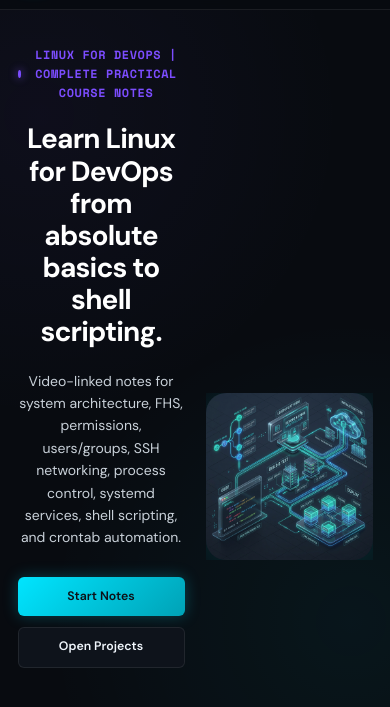
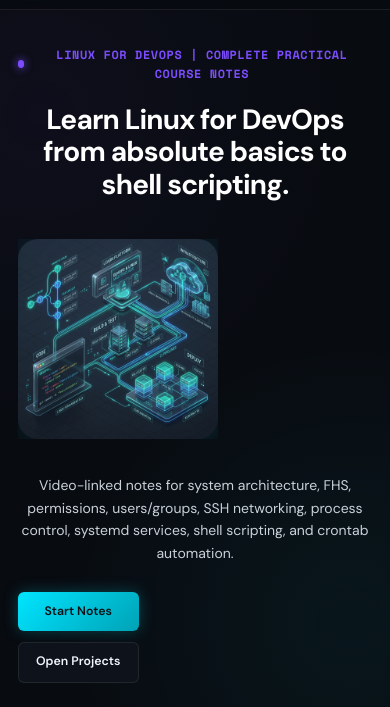
Before and after one commit to PriyanshuKSharma/Linux-Practicals, a plain HTML site: page index.html in a window 390 px wide. Shown: the part 54-761 px from the top of the page. Drawn offline with nearby package versions, Linux system fonts and the light colour scheme.

Commit message:
refactor: update hero and cheat sheet layout to flexbox and wrap ASCII diagram in a stylized code card

```diff
--- a/assets/css/site.css
+++ b/assets/css/site.css
@@ -203,16 +203,13 @@
 }
 
 .hero-copy {
-  display: grid;
-  grid-template-columns: 1.2fr 0.8fr;
-  column-gap: clamp(1.5rem, 4vw, 4rem);
-  row-gap: 1.5rem;
-  align-items: center;
+  display: flex;
+  flex-direction: column;
+  gap: 1.5rem;
+  align-items: flex-start;
 }
 
 .eyebrow {
-  grid-column: 1;
-  grid-row: 1;
   font-family: var(--font-mono);
   font-size: 0.85rem;
   font-weight: bold;
@@ -234,24 +231,18 @@
 }
 
 .hero h1 {
-  grid-column: 1;
-  grid-row: 2;
   font-size: clamp(1.6rem, 4vw, 3rem);
   line-height: 1.15;
   color: #ffffff;
 }
 
 .hero-sub {
-  grid-column: 1;
-  grid-row: 3;
   font-size: 1.1rem;
   color: var(--text-secondary);
   max-width: 580px;
 }
 
 .hero-actions {
-  grid-column: 1;
-  grid-row: 4;
   display: flex;
   gap: 1rem;
   margin-top: 0.5rem;
@@ -288,13 +279,12 @@
 }
 
 .hero-stats {
-  grid-column: 1;
-  grid-row: 5;
   display: flex;
   gap: 3rem;
   margin-top: 1.5rem;
   padding-top: 2rem;
   border-top: 1px solid var(--border-color);
+  width: 100%;
 }
 .hero-stats div {
   display: flex;
@@ -315,13 +305,12 @@
 }
 
 .hero-illustration {
-  grid-column: 2;
-  grid-row: 1 / span 5;
-  display: flex;
-  justify-content: center;
-  align-items: center;
-  align-self: center;
-  min-width: 0;
+  display: flex;
+  justify-content: flex-start; /* Left on big screens */
+  align-items: center;
+  max-width: 600px;
+  width: 100%;
+  margin: 1rem 0;
   overflow: hidden;
 }
 .hero-illustration img {
@@ -589,10 +578,11 @@
 .note-view-container {
   display: flex;
   flex-direction: column;
+  align-items: center; /* Center content horizontally on large screens */
   max-width: 100%;
   width: 100%;
   margin: 0 auto;
-  padding: 1.5rem clamp(1rem, 5%, 5%) 3rem;
+  padding: 1.5rem clamp(1rem, 5%, 5%);
   gap: 2rem;
   box-sizing: border-box;
 }
@@ -625,7 +615,17 @@
 }
 .nav-panel a:hover { color: var(--text-primary); }
 
-.cheat-sheet-layout { display: block; }
+.cheat-sheet-layout {
+  display: flex;
+  flex-direction: column;
+  align-items: center;
+  max-width: 900px;
+  margin: 0 auto;
+  padding: 1.5rem clamp(1rem, 5%, 5%);
+}
+.cheat-sheet-layout > * {
+  width: 100%;
+}
 .nav-panel { max-width: 100%; }
 
 /* Sidebar toggle & list */
@@ -635,6 +635,8 @@
   border-bottom: 1px solid var(--border-color);
   padding-bottom: 0.5rem;
   margin-bottom: 1rem;
+  width: 100%;
+  max-width: 900px;
 }
 .note-sidebar-toggle {
   display: flex;
@@ -938,20 +940,9 @@
   .hero {
     padding: 2rem 1rem;
   }
-  .hero-copy {
-    grid-template-columns: 1fr;
-    column-gap: 0;
-  }
-  .eyebrow, .hero h1, .hero-sub, .hero-actions, .hero-stats {
-    grid-column: 1;
-    grid-row: auto;
-  }
   .hero-illustration {
-    grid-column: 1;
-    grid-row: auto;
     margin-top: 1.25rem;
-    justify-content: flex-start;
-    max-width: 280px;
+    justify-content: center; /* Center on small screens */
   }
   .toolbar, .filter-bar {
     padding-left: 1rem;
```
Also changed, not shown: os.html (+14 -2 lines).
